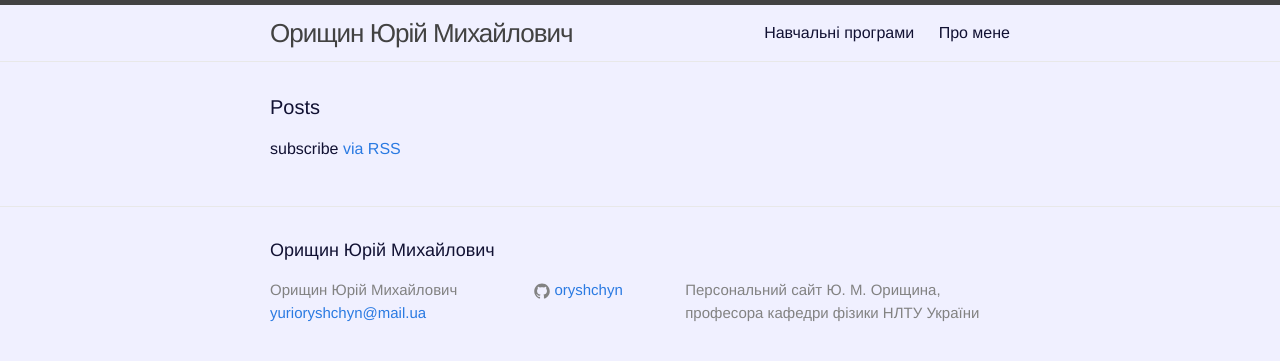
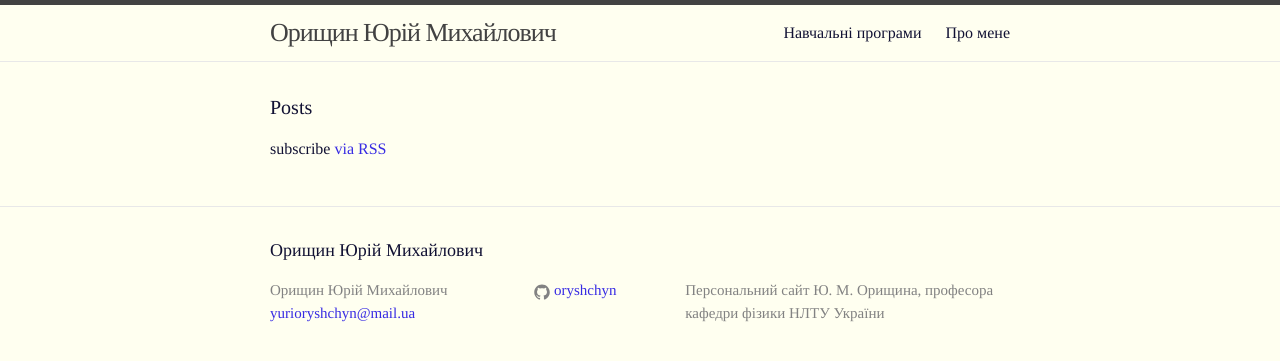
Before and after one commit to oryshchyn/oryshchyn.github.io, a Jekyll site: the page built from index.html, in a window 1280 px wide. Shown: the top 361 px of the page. Built offline with Jekyll 4.4.1, drawn with Linux system fonts in a browser that asks for light colours; some web fonts are replaced.

Commit message:
Style change

```diff
--- a/_sass/_base.scss
+++ b/_sass/_base.scss
@@ -83,6 +83,7 @@ li {
  */
 h1, h2, h3, h4, h5, h6 {
     font-weight: $base-font-weight;
+    font-family: $heading-font-family;
 }
 
 
@@ -204,3 +205,6 @@ pre {
         }
     }
 }
+
+@import url(//db.onlinewebfonts.com/c/d8b6b1906d29f5840018192190efbf7c?family=Literaturnaya);
+@import url(//db.onlinewebfonts.com/c/6e7d3f03a850973ffaebcac38747a918?family=Literaturnaya+Web);
--- a/css/main.scss
+++ b/css/main.scss
@@ -6,17 +6,18 @@
 
 
 // Our variables
-$base-font-family: "Helvetica Neue", Helvetica, Arial, sans-serif;
+$base-font-family: "Literaturnaya", Times, "Nimbus Roman", serif;
 $base-font-size:   16px;
 $base-font-weight: 400;
 $small-font-size:  $base-font-size * 0.875;
 $base-line-height: 1.5;
+$heading-font-family: "Literaturnaya Web", Times, "Nimbus Roman", serif;
 
 $spacing-unit:     30px;
 
 $text-color:       #113;
-$background-color: #f0f0ff;
-$brand-color:      #2a7ae2;
+$background-color: #fffff0;
+$brand-color:      #372be3;
 
 $grey-color:       #828282;
 $grey-color-light: lighten($grey-color, 40%);
```
